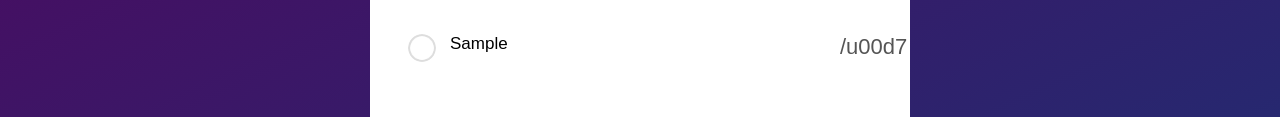
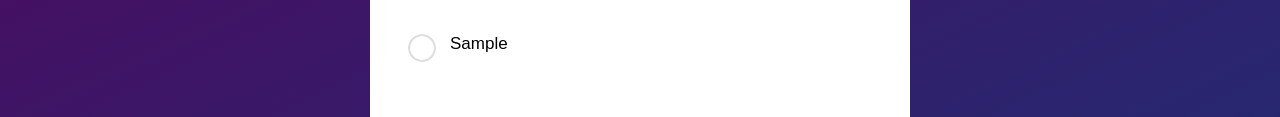
Before and after one commit to iamanish1/TO_DO-task-, a plain HTML site: page index.html in a window 1280 px wide. Both pictures are taken after typing "Sample" into the empty fields and a click on the button "Add". Shown: the part 253-370 px from the top of the page. Drawn offline with Linux system fonts and the light colour scheme.

Commit message:
Add files via upload

```diff
--- a/index.html
+++ b/index.html
@@ -35,7 +35,7 @@
                 li.innerHTML= inputbox.value ;
                 listcontainer.appendChild(li) ;
                 let span = document.createElement("span") ;
-                span.innerHTML = "/u00d7"
+                span.innerHTML = ""
                 li.appendChild(span);
             }
             inputbox.value ="" ;
```
